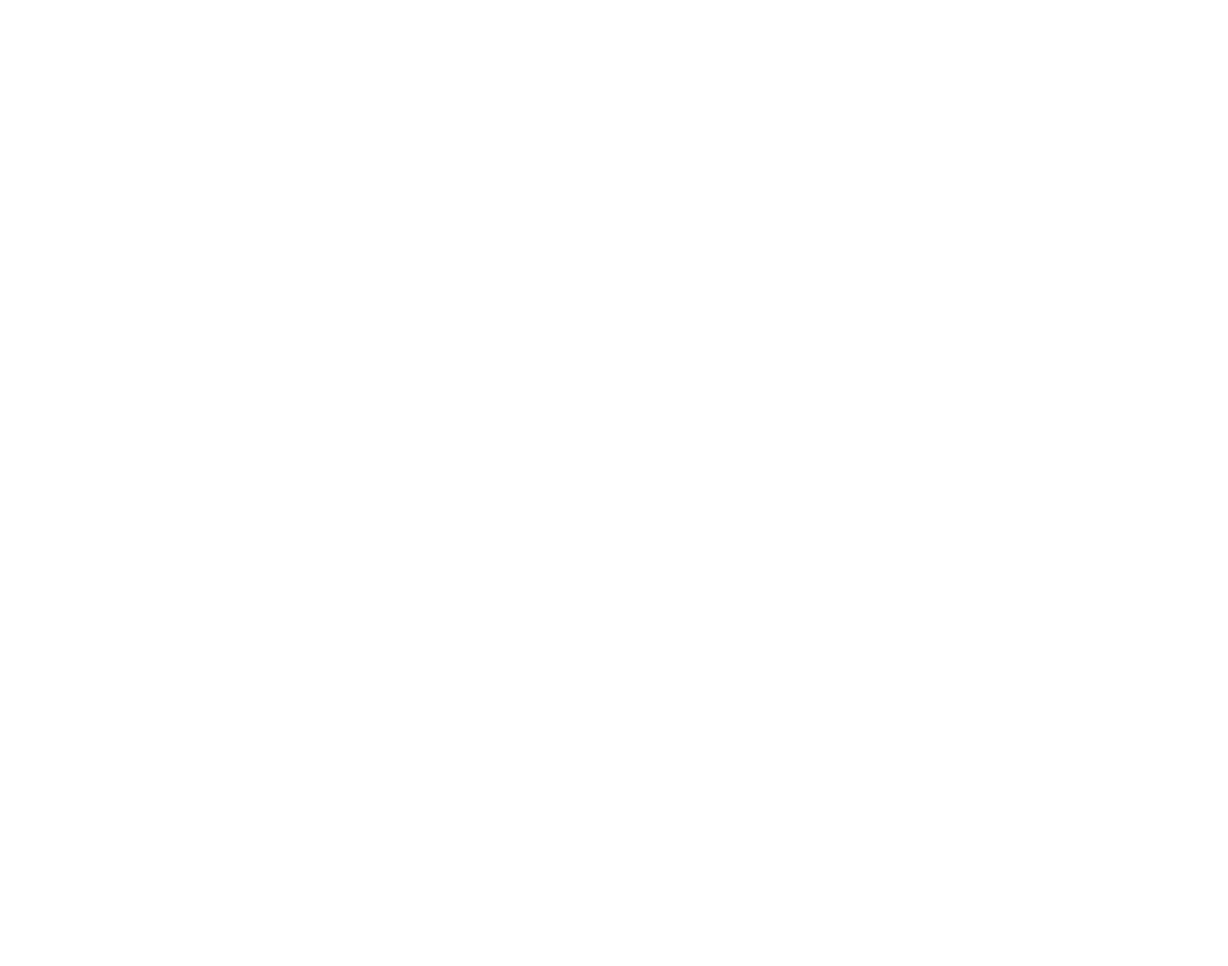
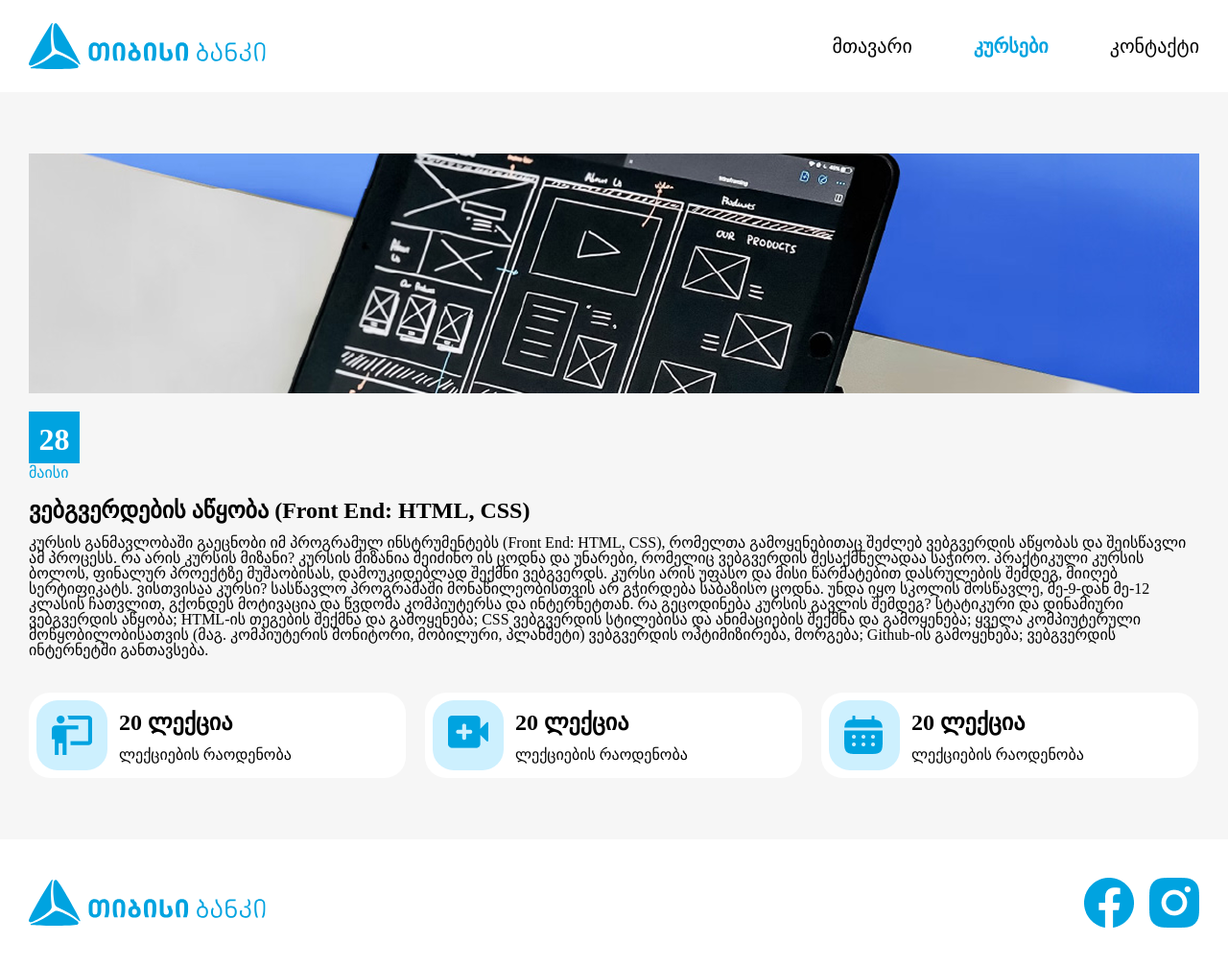
Before and after one commit to gabrielgiorgadze/lecture12, a plain HTML site: page pages/courses.html in a window 1280 px wide. Shown: the whole page at 96% size. Before the commit the page ends 800 px from the top, so only its background shows below. Drawn offline with nearby package versions, Linux system fonts and the light colour scheme.

Commit message:
starting page 3
finished page 1 and2 doing 3

```diff
--- a/css/media.css
+++ b/css/media.css
@@ -26,7 +26,44 @@
   .numbers {
     margin-left: 61px;
   }
+  .footer-container {
+    display: flex;
+    flex-direction: column;
+  }
+}
+@media (max-width: 1200px) {
+  .text {
+    flex-direction: column;
+    align-items: center;
+  }
+
+  h2 {
+    text-align: center;
+  }
+
+  article img {
+    width: 80%;
+  }
+  article p {
+    width: 80%;
+  }
+  .numbers {
+    margin-left: 61px;
+  }
   .month {
     margin-left: 61px;
   }
+  .main2 {
+    align-items: center;
+    justify-content: center;
+  }
+  .main2 img {
+    width: 90%;
+  }
+  .cards {
+    display: flex;
+    flex-direction: column;
+    align-items: center;
+    justify-content: center;
+  }
 }
--- a/css/style.css
+++ b/css/style.css
@@ -57,6 +57,7 @@
   display: flex;
   flex-direction: column;
   gap: 36px;
+  padding-bottom: 64px;
 }
 .numbers {
   width: 53px;
@@ -122,3 +123,40 @@
   display: flex;
   gap: 16px;
 }
+.main-container2 {
+  background-color: #f6f6f6#F6F6F6;
+  max-width: 1220px;
+  width: 100%;
+  margin: 0 auto;
+}
+.main2 div {
+  margin-top: 16px;
+}
+.card {
+  border-radius: 22px;
+  background: #fff;
+}
+.icon {
+  padding: 16px 16px;
+  width: 74px;
+  height: 73px;
+  background-color: #cdf0fe;
+  border-radius: 22px;
+  margin-right: 12px;
+}
+.card {
+  width: 393px;
+  height: 89px;
+  display: flex;
+  align-items: center;
+  padding-left: 8px;
+}
+.cards {
+  display: flex;
+  gap: 20px;
+  margin-top: 36px;
+  padding-bottom: 64px;
+}
+.main2 {
+  padding-top: 64px;
+}
--- a/pages/contacts.html
+++ b/pages/contacts.html
@@ -0,0 +1,41 @@
+<!doctype html>
+<html lang="en">
+  <head>
+    <meta charset="UTF-8" />
+    <meta name="viewport" content="width=device-width, initial-scale=1.0" />
+    <title>Lecture 12</title>
+    <link
+      rel="stylesheet"
+      href="https://fonts.googleapis.com/css2?family=Material+Symbols+Outlined:opsz,wght,FILL,GRAD@20..48,100..700,0..1,-50..200&icon_names=menu"
+    />
+    <link rel="stylesheet" href="../css/reset.css" />
+    <link rel="stylesheet" href="../css/style.css" />
+    <link rel="stylesheet" href="../css/media.css" />
+  </head>
+  <body>
+    <header>
+      <div class="header-container">
+        <img src="../images/tbc.svg" alt="tbc logo" />
+        <nav>
+          <ul>
+            <li>
+              <a href="../index.html">მთავარი</a>
+            </li>
+            <li>
+              <a class="" href="courses.html">კურსები</a>
+            </li>
+            <li>
+              <a class="active">კონტაქტი</a>
+            </li>
+          </ul>
+        </nav>
+        <span class="material-symbols-outlined menu"> menu </span>
+      </div>
+    </header>
+    <main>
+        <div >
+
+        </div>
+    </main>
+  </body>
+</html>
--- a/pages/courses.html
+++ b/pages/courses.html
@@ -0,0 +1,108 @@
+<!doctype html>
+<html lang="en">
+  <head>
+    <meta charset="UTF-8" />
+    <meta name="viewport" content="width=device-width, initial-scale=1.0" />
+    <title>Lecture 12</title>
+    <link
+      rel="stylesheet"
+      href="https://fonts.googleapis.com/css2?family=Material+Symbols+Outlined:opsz,wght,FILL,GRAD@20..48,100..700,0..1,-50..200&icon_names=menu"
+    />
+    <link rel="stylesheet" href="../css/reset.css" />
+    <link rel="stylesheet" href="../css/style.css" />
+    <link rel="stylesheet" href="../css/media.css" />
+  </head>
+  <body>
+    <header>
+      <div class="header-container">
+        <img src="../images/tbc.svg" alt="tbc logo" />
+        <nav>
+          <ul>
+            <li>
+              <a href="../index.html">მთავარი</a>
+            </li>
+            <li>
+              <a class="active" href="">კურსები</a>
+            </li>
+            <li>
+              <a href="contacts.html">კონტაქტი</a>
+            </li>
+          </ul>
+        </nav>
+        <span class="material-symbols-outlined menu"> menu </span>
+      </div>
+    </header>
+    <main>
+      <div class="main-container2">
+        <div class="main2">
+          <img src="../images/image 1.png" alt="" />
+          <div class="numbers">
+            <h5>28</h5>
+          </div>
+          <a class="month">მაისი</a>
+          <div class="text">
+            <h2>ვებგვერდების აწყობა (Front End: HTML, CSS)</h2>
+            <p>
+              კურსის განმავლობაში გაეცნობი იმ პროგრამულ ინსტრუმენტებს (Front
+              End: HTML, CSS), რომელთა გამოყენებითაც შეძლებ ვებგვერდის აწყობას
+              და შეისწავლი ამ პროცესს. რა არის კურსის მიზანი? კურსის მიზანია
+              შეიძინო ის ცოდნა და უნარები, რომელიც ვებგვერდის შესაქმნელადაა
+              საჭირო. პრაქტიკული კურსის ბოლოს, ფინალურ პროექტზე მუშაობისას,
+              დამოუკიდებლად შექმნი ვებგვერდს. კურსი არის უფასო და მისი
+              წარმატებით დასრულების შემდეგ, მიიღებ სერტიფიკატს. ვისთვისაა კურსი?
+              სასწავლო პროგრამაში მონაწილეობისთვის არ გჭირდება საბაზისო ცოდნა.
+              უნდა იყო სკოლის მოსწავლე, მე-9-დან მე-12 კლასის ჩათვლით, გქონდეს
+              მოტივაცია და წვდომა კომპიუტერსა და ინტერნეტთან. რა გეცოდინება
+              კურსის გავლის შემდეგ? სტატიკური და დინამიური ვებგვერდის აწყობა;
+              HTML-ის თეგების შექმნა და გამოყენება; CSS ვებგვერდის სტილებისა და
+              ანიმაციების შექმნა და გამოყენება; ყველა კომპიუტერული
+              მოწყობილობისათვის (მაგ. კომპიუტერის მონიტორი, მობილური, პლანშეტი)
+              ვებგვერდის ოპტიმიზირება, მორგება; Github-ის გამოყენება; ვებგვერდის
+              ინტერნეტში განთავსება.
+            </p>
+          </div>
+        </div>
+        <div class="cards">
+          <div class="card">
+            <div class="icon">
+              <img src="../images/man.png" alt="" />
+            </div>
+            <div>
+              <h2>20 ლექცია</h2>
+              <p>ლექციების რაოდენობა</p>
+            </div>
+          </div>
+
+          <div class="card">
+            <div class="icon">
+              <img src="../images/camera.png" alt="" />
+            </div>
+            <div>
+              <h2>20 ლექცია</h2>
+              <p>ლექციების რაოდენობა</p>
+            </div>
+          </div>
+
+          <div class="card">
+            <div class="icon">
+              <img src="../images/calendar.png" alt="" />
+            </div>
+            <div>
+              <h2>20 ლექცია</h2>
+              <p>ლექციების რაოდენობა</p>
+            </div>
+          </div>
+        </div>
+      </div>
+    </main>
+    <footer class="">
+      <div class="footer-container">
+        <img src="../images/tbc.svg" alt="tbclogo" />
+        <div class="logos">
+          <img src="../images/facebook 1.png" alt="fblogo" />
+          <img src="../images/insta.png" alt="instalogo" />
+        </div>
+      </div>
+    </footer>
+  </body>
+</html>
```
Also changed, not shown: images/calendar.png (added), images/camera.png (added), images/image 1.png (added), images/man.png (added).
